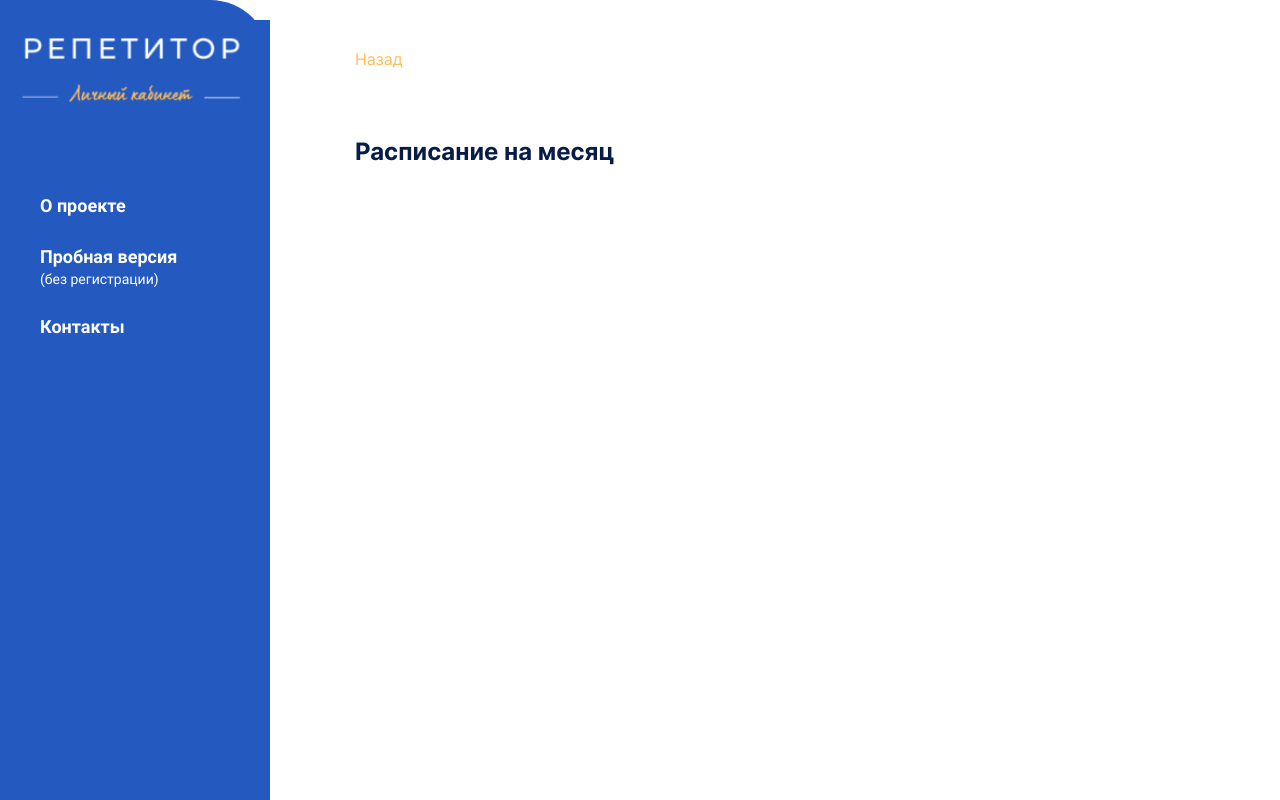
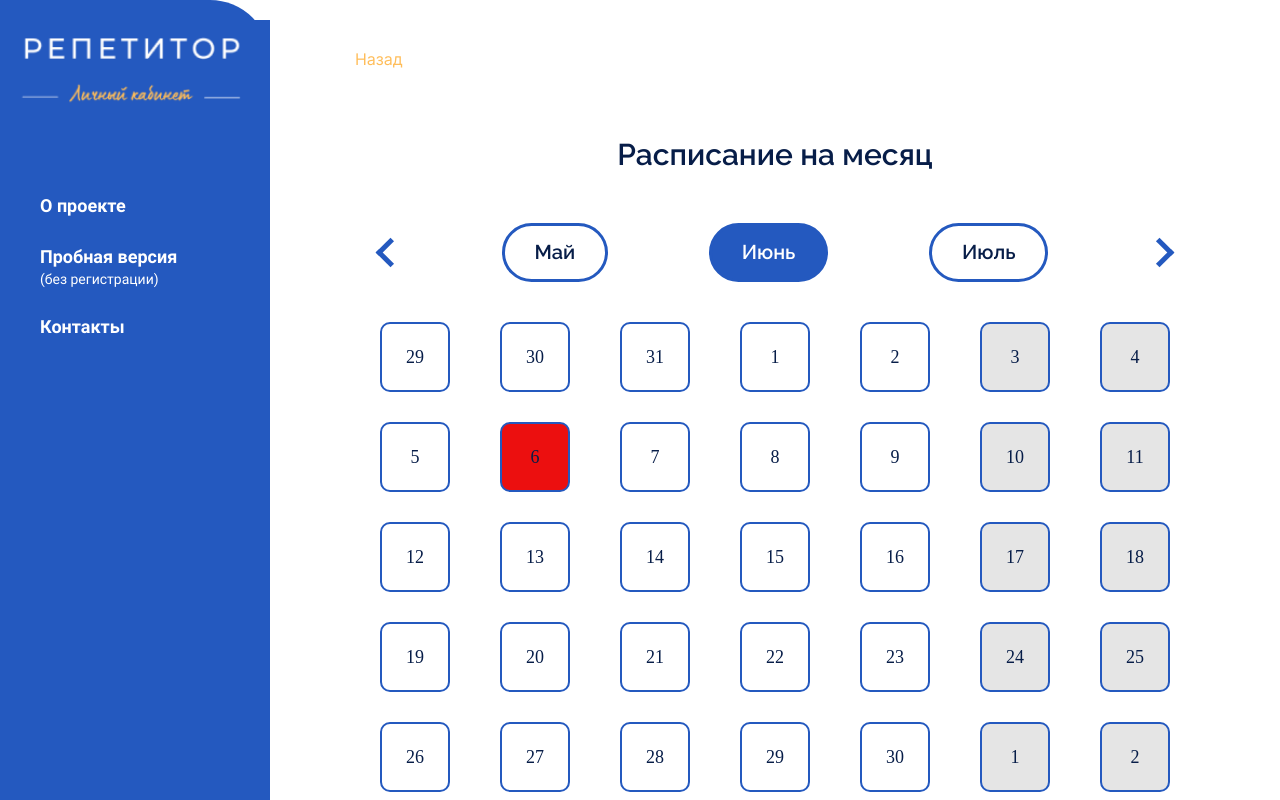
Before and after one commit to TutorOffice/TutorOffice-frontend, a React (Create React App) app: page /calendar in a window 1280 px wide. Shown: the top 800 px of the page. Built offline with nearby package versions, Linux system fonts and the light colour scheme.

Commit message:
feat: добавил отображение дней

```diff
--- a/package.json
+++ b/package.json
@@ -16,6 +16,7 @@
     "axios": "^1.3.4",
     "clsx": "^1.2.1",
     "gh-pages": "^5.0.0",
+    "moment": "^2.29.4",
     "react": "^18.2.0",
     "react-dom": "^18.2.0",
     "react-redux": "^8.0.5",
--- a/src/pages/calendar/Calendar.module.css
+++ b/src/pages/calendar/Calendar.module.css
@@ -1,17 +1,49 @@
-.calendar {
+.calendarPage {
+  max-width: 1000px;
+  margin: 0 auto;
+  display: flex;
+  flex-direction: column;
+  align-items: center;
 }
 
-.calendar__backBtn {
+.calendarPage__backBtn {
   margin-bottom: 70px;
   align-self: flex-start;
   color: var(--orange);
   transition: color 0.3s ease-in-out;
 }
 
-.calendar__backBtn:hover {
+.calendarPage__backBtn:hover {
   color: var(--orange-hover);
 }
 
-.calendar__backBtn:active {
+.calendarPage__backBtn:active {
   color: var(--orange-pressed);
 }
+
+.calendarWrapper {
+  width: 100%;
+  max-width: 790px;
+  display: flex;
+  flex-direction: column;
+  align-items: center;
+}
+
+.calendarPage__title {
+  margin-bottom: 50px;
+  font-family: 'Raleway';
+  font-size: 30px;
+  font-weight: 600;
+}
+
+.calendar {
+  display: grid;
+  grid-template-columns: repeat(7, 70px);
+  grid-template-rows: repeat(6, 70px);
+  row-gap: 30px;
+  column-gap: 50px;
+}
+
+.calendar__weekday {
+  grid-row: 7;
+}
--- a/src/pages/calendar/Calendar.tsx
+++ b/src/pages/calendar/Calendar.tsx
@@ -1,6 +1,9 @@
 import s from './Calendar.module.css';
 import { useNavigate } from 'react-router-dom';
+import moment from 'moment';
 import Layout from '../../components/layout/Layout';
+import CalendarItem from './calendarItem/CalendarItem';
+import CalendarControls from './calendarControls/CalendarControls';
 
 const Calendar = () => {
   const navigate = useNavigate();
@@ -8,13 +11,58 @@ const Calendar = () => {
     navigate(-1);
   };
 
+  moment.updateLocale('ru', {
+    week: { dow: 1 },
+    months: [
+      'Январь',
+      'Февраль',
+      'Март',
+      'Апрель',
+      'Май',
+      'Июнь',
+      'Июль',
+      'Август',
+      'Сентябрь',
+      'Октябрь',
+      'Ноябрь',
+      'Декабрь',
+    ],
+    weekdays: ['Пн', 'Вт', 'Ср', 'Чт', 'Пт', 'Сб', 'Вс'],
+  });
+  const today = moment();
+  const startDay = today.clone().startOf('month').startOf('week');
+  const day = startDay.clone().subtract(1, 'day');
+  const daysArray = [...Array(42)].map(() => day.add(1, 'day').clone());
+
+  const currentMonth = today.clone().format('MMMM');
+  const prevMonth = today.clone().subtract(1, 'month').format('MMMM');
+  const nextMonth = today.clone().add(1, 'month').format('MMMM');
+
+  const isWeekend: (day: number) => boolean = (day) => {
+    return day === 6 || day === 0;
+  };
+
   return (
     <Layout>
-      <section className={s.calendar}>
-        <button className={s.calendar__backBtn} onClick={goBack}>
+      <section className={s.calendarPage}>
+        <button className={s.calendarPage__backBtn} onClick={goBack}>
           Назад
         </button>
-        <h2 className={s.calendar__title}>Расписание на месяц</h2>
+        <div className={s.calendarWrapper}>
+          <h2 className={s.calendarPage__title}>Расписание на месяц</h2>
+          <CalendarControls currentMonth={currentMonth} prevMonth={prevMonth} nextMonth={nextMonth} />
+          <div className={s.calendar}>
+            <div className={s.calendar__weekday}></div>
+            {daysArray.map((day) => (
+              <CalendarItem
+                key={day.format('DDMMYYYY')}
+                day={day.format('D')}
+                isWeekend={isWeekend(day.day())}
+                isCurrentDay={today.isSame(day, 'day')}
+              />
+            ))}
+          </div>
+        </div>
       </section>
     </Layout>
   );
--- /dev/null
+++ b/src/pages/calendar/calendarControls/CalendarControls.module.css
@@ -0,0 +1,37 @@
+.calendar__controls {
+  width: 100%;
+  display: flex;
+  justify-content: space-between;
+  align-items: center;
+  margin-bottom: 40px;
+}
+
+.arrow__left {
+  width: 21px;
+  height: 21px;
+  border-top: 5px solid var(--blue);
+  border-left: 5px solid var(--blue);
+  transform: rotate(-45deg);
+}
+
+.arrow__right {
+  width: 21px;
+  height: 21px;
+  border-top: 5px solid var(--blue);
+  border-right: 5px solid var(--blue);
+  transform: rotate(45deg);
+}
+
+.calendar__month {
+  padding: 15px 30px;
+  border: 3px solid var(--blue);
+  border-radius: 30px;
+  font-family: 'Raleway';
+  font-size: 20px;
+  font-weight: 600;
+}
+
+.currentMonth {
+  background-color: var(--blue);
+  color: var(--white);
+}
--- /dev/null
+++ b/src/pages/calendar/calendarControls/CalendarControls.tsx
@@ -0,0 +1,28 @@
+import React from 'react';
+import clsx from 'clsx';
+import s from './CalendarControls.module.css';
+
+interface CalendarControlsProps {
+  currentMonth: string;
+  prevMonth: string;
+  nextMonth: string;
+}
+
+const CalendarControls: React.FC<CalendarControlsProps> = ({ currentMonth, prevMonth, nextMonth }) => {
+  const currentMonthClassName = clsx({
+    [s.calendar__month]: true,
+    [s.currentMonth]: currentMonth,
+  });
+
+  return (
+    <div className={s.calendar__controls}>
+      <div className={s.arrow__left}></div>
+      <div className={s.calendar__month}>{prevMonth}</div>
+      <div className={currentMonthClassName}>{currentMonth}</div>
+      <div className={s.calendar__month}>{nextMonth}</div>
+      <div className={s.arrow__right}></div>
+    </div>
+  );
+};
+
+export default CalendarControls;
--- /dev/null
+++ b/src/pages/calendar/calendarItem/CalendarItem.module.css
@@ -0,0 +1,20 @@
+.calendarItem {
+  width: 100%;
+  height: 100%;
+  display: flex;
+  align-items: center;
+  justify-content: center;
+  border: 2px solid var(--blue);
+  border-radius: 10px;
+  font-family: 'Robot';
+  font-size: 18px;
+  font-weight: 400;
+}
+
+.weekends {
+  background-color: rgba(0, 0, 0, 0.1);
+}
+
+.currentDay {
+  background-color: var(--red);
+}
--- /dev/null
+++ b/src/pages/calendar/calendarItem/CalendarItem.tsx
@@ -0,0 +1,21 @@
+import React from 'react';
+import clsx from 'clsx';
+import s from './CalendarItem.module.css';
+
+interface CalendarItemProps {
+  day: string;
+  isWeekend: boolean;
+  isCurrentDay: boolean;
+}
+
+const CalendarItem: React.FC<CalendarItemProps> = ({ day, isWeekend = false, isCurrentDay = false }) => {
+  const className = clsx({
+    [s.calendarItem]: true,
+    [s.weekends]: isWeekend,
+    [s.currentDay]: isCurrentDay,
+  });
+
+  return <div className={className}>{day}</div>;
+};
+
+export default CalendarItem;
```
Also changed, not shown: 1 other file (tests, documents, lock files or other folders).
